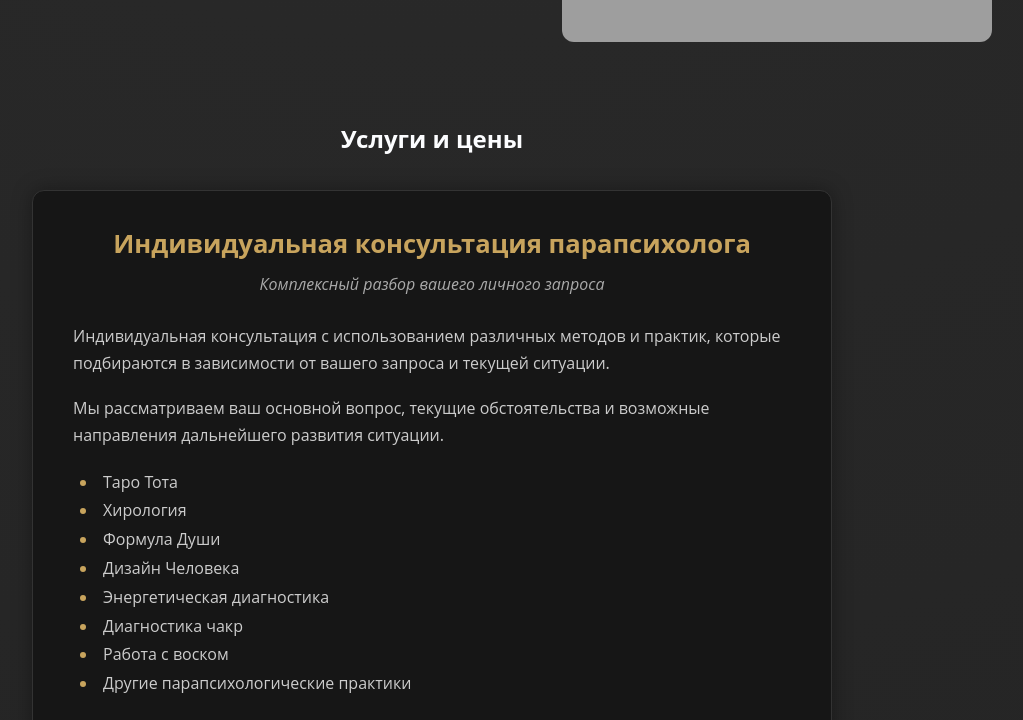
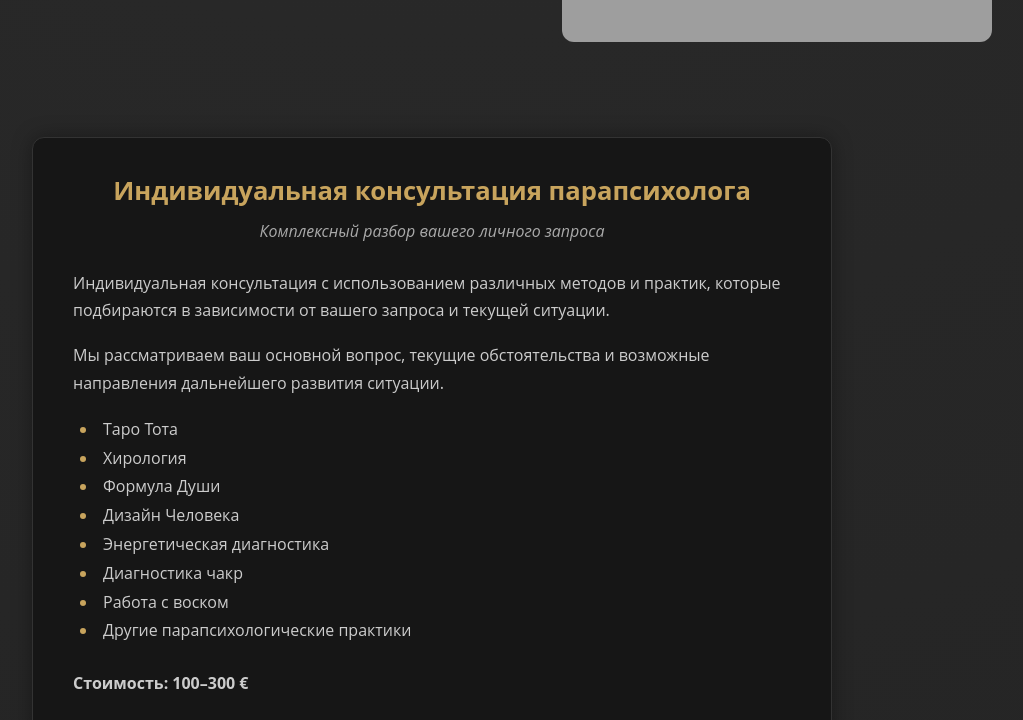
Before and after one commit to jevgenijtimoscenko/parapsycholog, a plain HTML site: page index.html in a window 1280 px wide. Shown: the part 920-1640 px from the top of the page, without its empty margins (208-1231 px from the left). Drawn offline with Linux system fonts and the light colour scheme; grey boxes are pictures that could not be loaded.

Commit message:
Update index.html

```diff
--- a/index.html
+++ b/index.html
@@ -123,7 +123,7 @@ href="https://cdnjs.cloudflare.com/ajax/libs/font-awesome/6.5.0/css/all.min.css"
 
 <section id="services">
 
-  <h2>Услуги и цены</h2>
+
 
   <div class="service-card">
 
```
